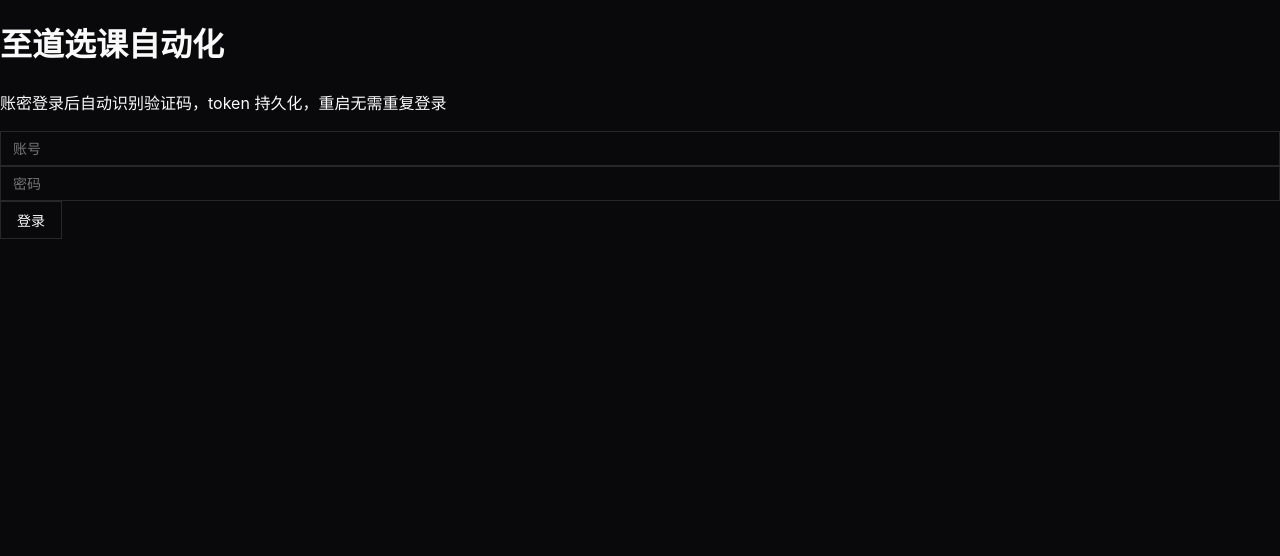
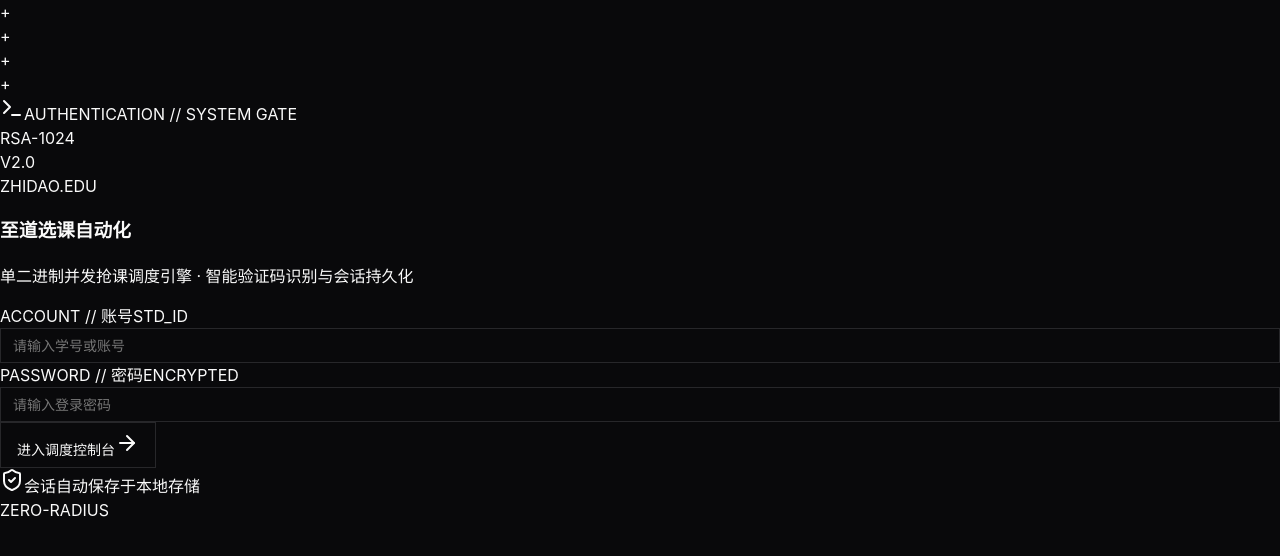
Before and after one commit to Wenaixi/xuanke-auto, a React (Vite) app in the folder web/: page / in a window 1280 px wide. Shown: the top 556 px of the page. Built offline with nearby package versions, Linux system fonts and the light colour scheme.

Commit message:
feat(ui): redesign login route with monochrome gallery aesthetics

```diff
--- a/web/src/routes/Login.tsx
+++ b/web/src/routes/Login.tsx
@@ -2,6 +2,9 @@ import { useState } from "react"
 import { api } from "../api/client"
 import { Button } from "../components/ui/Button"
 import { Input } from "../components/ui/Input"
+import { Card, CardContent, CardDescription, CardHeader, CardTitle } from "../components/ui/Card"
+import { Badge } from "../components/ui/Badge"
+import { ShieldCheck, ArrowRight, Loader2, Terminal } from "lucide-react"
 
 interface Props {
   onLogin: (token: string) => void
@@ -27,41 +30,131 @@ export default function Login({ onLogin }: Props) {
       })
       onLogin(data.token)
     } catch (e: any) {
-      setError(e.message || "登录失败")
+      setError(e.message || "登录认证失败，请检查账号密码")
     } finally {
       setLoading(false)
     }
   }
 
   return (
+    <div className="min-h-screen flex items-center justify-center p-4 bg-[var(--bg)] select-none">
+      {/* 居中画廊海报卡片 */}
+      <div className="w-full max-w-md relative">
+        {/* 背景发丝十字装饰 */}
+        <div className="absolute -top-3 -left-3 text-[10px] font-mono text-[var(--fg-dim)] tracking-widest">+</div>
+        <div className="absolute -top-3 -right-3 text-[10px] font-mono text-[var(--fg-dim)] tracking-widest">+</div>
+        <div className="absolute -bottom-3 -left-3 text-[10px] font-mono text-[var(--fg-dim)] tracking-widest">+</div>
+        <div className="absolute -bottom-3 -right-3 text-[10px] font-mono text-[var(--fg-dim)] tracking-widest">+</div>
+
+        <Card className="border border-[var(--border)] bg-[var(--surface)] relative overflow-hidden">
+          {/* 顶栏规格条 */}
+          <div className="flex items-center justify-between px-5 py-2.5 border-b border-[var(--border)] bg-[var(--surface-soft)]">
+            <div className="flex items-center gap-2">
+              <Terminal className="h-3.5 w-3.5 text-[var(--fg-dim)]" />
+              <span className="text-[10px] font-mono tracking-widest uppercase text-[var(--fg-dim)]">
+                AUTHENTICATION // SYSTEM GATE
+              </span>
+            </div>
+            <Badge variant="outline" className="text-[9px] px-1.5 py-0">
+              RSA-1024
+            </Badge>
+          </div>
+
+          <CardHeader className="space-y-2 p-6 pb-4">
+            <div className="flex items-center gap-2">
+              <Badge variant="default" className="text-[9px]">V2.0</Badge>
+              <span className="text-[10px] font-mono text-[var(--fg-dim)] tracking-widest">ZHIDAO.EDU</span>
+            </div>
+            <CardTitle className="text-xl tracking-[0.2em] font-normal pt-1">
+              至道选课自动化
+            </CardTitle>
+            <CardDescription className="text-xs text-[var(--fg-dim)] leading-relaxed">
+              单二进制并发抢课调度引擎 · 智能验证码识别与会话持久化
+            </CardDescription>
+          </CardHeader>
+
+          <CardContent className="p-6 pt-2">
             <form
-      className="flex flex-col gap-4 w-80 mx-auto mt-24"
+              className="flex flex-col gap-4"
               onSubmit={(e) => {
                 e.preventDefault()
                 submit()
               }}
             >
-      <h1 className="text-2xl tracking-[0.3em] mb-2">至道选课自动化</h1>
-      <p className="text-xs text-[var(--fg-dim)] mb-4">
-        账密登录后自动识别验证码，token 持久化，重启无需重复登录
-      </p>
+              {/* 账号输入框 */}
+              <div className="flex flex-col gap-1.5">
+                <label className="text-[10px] font-mono uppercase tracking-widest text-[var(--fg-dim)] flex justify-between">
+                  <span>ACCOUNT // 账号</span>
+                  <span>STD_ID</span>
+                </label>
                 <Input
-        placeholder="账号"
+                  placeholder="请输入学号或账号"
                   value={account}
                   onChange={(e) => setAccount(e.target.value)}
                   autoComplete="username"
+                  disabled={loading}
+                  className="font-mono text-xs"
                 />
+              </div>
+
+              {/* 密码输入框 */}
+              <div className="flex flex-col gap-1.5">
+                <label className="text-[10px] font-mono uppercase tracking-widest text-[var(--fg-dim)] flex justify-between">
+                  <span>PASSWORD // 密码</span>
+                  <span>ENCRYPTED</span>
+                </label>
                 <Input
                   type="password"
-        placeholder="密码"
+                  placeholder="请输入登录密码"
                   value={password}
                   onChange={(e) => setPassword(e.target.value)}
                   autoComplete="current-password"
+                  disabled={loading}
+                  className="font-mono text-xs"
                 />
-      {error && <p className="text-[var(--danger)] text-sm">{error}</p>}
-      <Button type="submit" disabled={loading}>
-        {loading ? "登录中（识别验证码可能需要几秒）…" : "登录"}
+              </div>
+
+              {/* 错误提示框 */}
+              {error && (
+                <div className="p-3 border border-white text-xs text-[var(--fg)] bg-black font-mono tracking-wider flex items-center gap-2">
+                  <span className="inline-block w-1.5 h-1.5 bg-white" />
+                  <span>{error}</span>
+                </div>
+              )}
+
+              {/* 提交按钮 */}
+              <Button
+                type="submit"
+                variant="invert"
+                size="lg"
+                disabled={loading}
+                className="w-full mt-2 flex items-center justify-center gap-2 text-xs"
+              >
+                {loading ? (
+                  <>
+                    <Loader2 className="h-4 w-4 animate-spin" />
+                    <span>正在鉴权与视觉验证码识别...</span>
+                  </>
+                ) : (
+                  <>
+                    <span>进入调度控制台</span>
+                    <ArrowRight className="h-3.5 w-3.5" />
+                  </>
+                )}
               </Button>
             </form>
+
+            {/* 底部保障提示 */}
+            <div className="mt-6 pt-4 border-t border-[var(--border)] flex items-center justify-between text-[10px] font-mono text-[var(--fg-dim)]">
+              <div className="flex items-center gap-1.5">
+                <ShieldCheck className="h-3.5 w-3.5" />
+                <span>会话自动保存于本地存储</span>
+              </div>
+              <span className="tracking-widest">ZERO-RADIUS</span>
+            </div>
+          </CardContent>
+        </Card>
+      </div>
+    </div>
   )
 }
```
Lines whose indentation alone changed are shown as unchanged.
